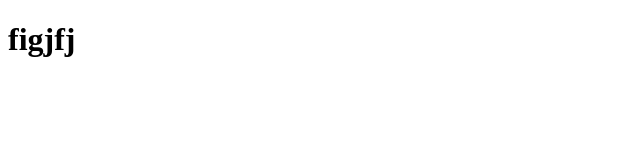
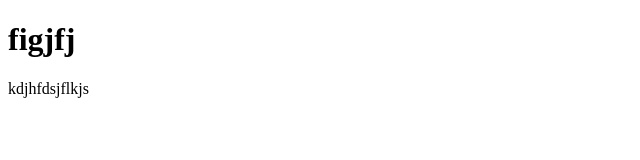
Before and after one commit to Priyadarshini223/subhashree, a plain HTML site: page index.html in a window 1280 px wide. Shown: the whole page, without its empty margins (0-640 px from the left). Drawn offline with Linux system fonts and the light colour scheme.

Commit message:
addinitialfile

```diff
--- a/index.html
+++ b/index.html
@@ -7,5 +7,6 @@
 </head>
 <body>
     <h1>figjfj</h1>
+    <p>kdjhfdsjflkjs</p>
 </body>
 </html>
```
